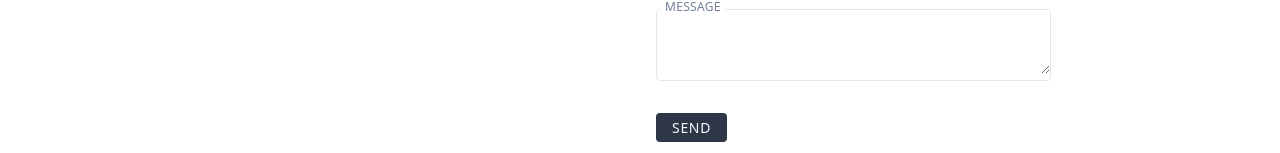
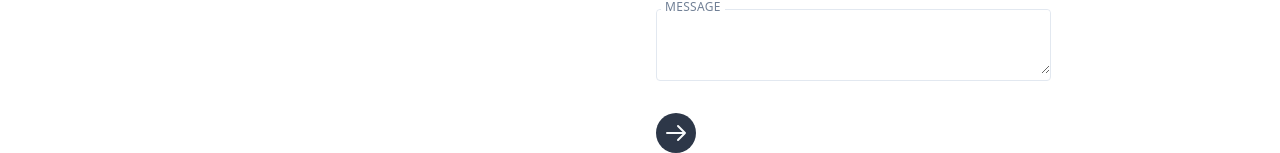
Before and after one commit to Uvalente/portfolio, a Next.js app: page / in a window 1280 px wide. Shown: the part 2467-2620 px from the top of the page. Built offline with nearby package versions, Linux system fonts and the light colour scheme.

Commit message:
:art: change form button

```diff
--- a/components/Contacts.js
+++ b/components/Contacts.js
@@ -20,7 +20,10 @@ h
         <textarea name="message" id='message' className='py-2 px-2 text-gray-900 w-full focus:outline-none focus:shadow-outline rounded'/>
       </div>
 
-      <button type="submit" className='mt-8 rounded text-gray-100 px-4 py-1 bg-dark-blue hover:shadow-inner hover:bg-blue-800 transition-all duration-300 uppercase text-sm tracking-wider'>Send</button>
+
+      <button type="submit" className='mt-8 rounded-full text-gray-100 w-10 h-10 p-2 bg-dark-blue hover:shadow-inner hover:bg-blue-800 transition-all duration-300 uppercase text-sm tracking-wider'>
+      <svg fill="none" strokeLinecap="round" strokeLinejoin="round" strokeWidth="2" viewBox="0 0 24 24" stroke="currentColor"><path d="M14 5l7 7m0 0l-7 7m7-7H3"></path></svg>
+      </button>
     </form>
   </div>
 )
```
